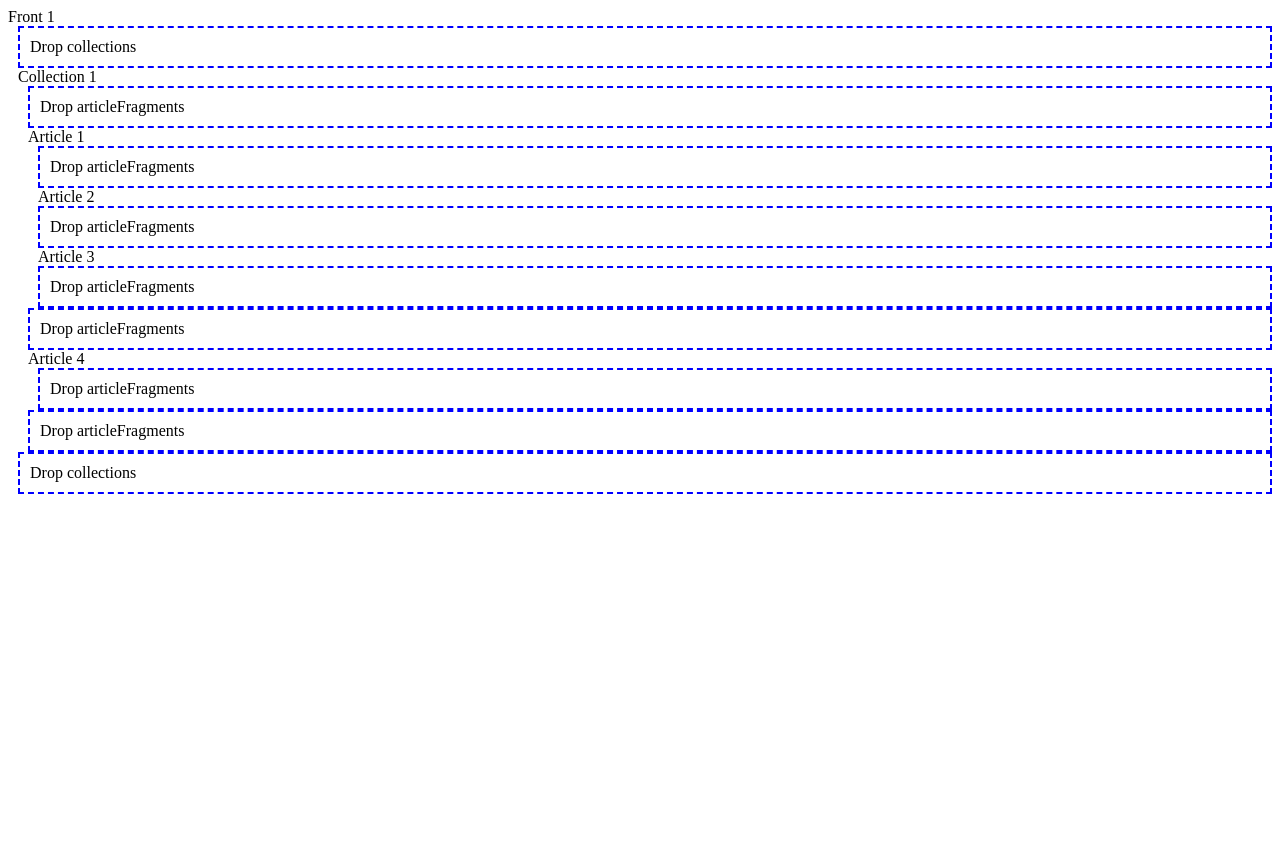
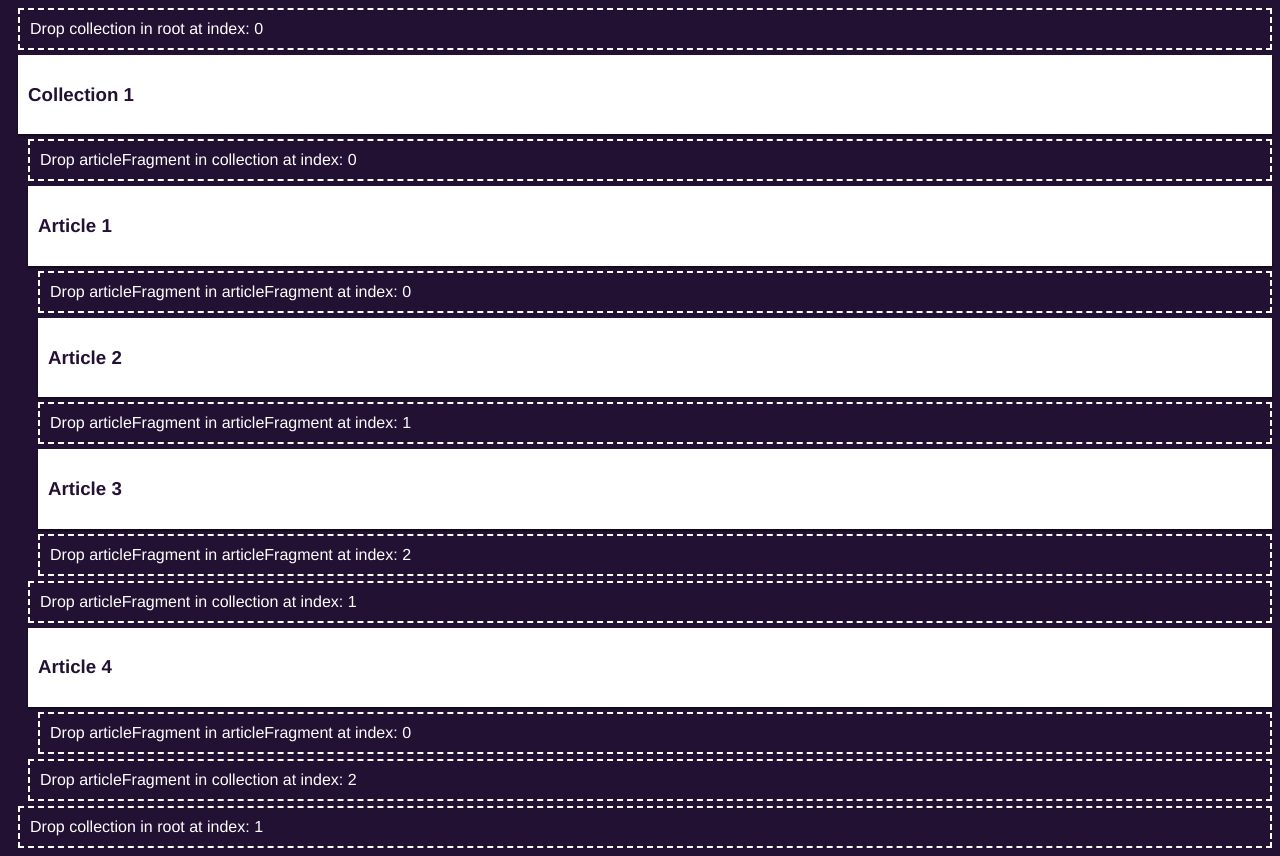
Before and after one commit to RichieAHB/collection-tree-editor, a React (Create React App) app: page / in a window 1280 px wide. Before the commit the page ends 800 px from the top, so only its background shows below. Built offline with nearby package versions, Linux system fonts and the light colour scheme.

Commit message:
Outsource rendering and turn into controlled component

```diff
--- a/public/index.html
+++ b/public/index.html
@@ -20,6 +20,17 @@
       Learn how to configure a non-root public URL by running `npm run build`.
     -->
     <title>React App</title>
+    <style>
+
+    html,
+    body {
+      background: #221133;
+      color: white;
+      font-family: 'Helvetica Neue';
+      font-weight: 300;
+    }
+
+    </style>
   </head>
   <body>
     <noscript>
--- /dev/null
+++ b/src/App.js
@@ -0,0 +1,46 @@
+import * as React from 'react';
+import Collection from './Collection';
+import RenderNode from './RenderNode';
+import { buildTree } from './utils/TreeUtils';
+
+class App extends React.Component {
+  constructor(props) {
+    super(props);
+    const { normalizedData, rootId, rootKey, structure } = this.props;
+    this.state = {
+      tree: buildTree(normalizedData, rootKey, rootId, structure)
+    };
+  }
+
+  static getDerivedStateFromProps = ({
+    normalizedData,
+    rootId,
+    rootKey,
+    structure
+  }) => ({
+    tree: buildTree(normalizedData, rootKey, rootId, structure)
+  });
+
+  handleChange = tree =>
+    this.setState({
+      tree
+    });
+
+  render() {
+    return (
+      <Collection
+        tree={this.state.tree}
+        structure={this.props.structure}
+        onChange={this.handleChange}
+        renderers={{
+          // these don't have to be the same type
+          root: props => <RenderNode {...props} />,
+          collection: props => <RenderNode {...props} />,
+          articleFragment: props => <RenderNode {...props} />
+        }}
+      />
+    );
+  }
+}
+
+export default App;
--- a/src/Collection.js
+++ b/src/Collection.js
@@ -1,12 +1,7 @@
 import React from 'react';
 import produce from 'immer';
 import Node from './Node';
-import {
-  findAtPath,
-  isSubPath,
-  buildTree,
-  pathForMove
-} from './utils/TreeUtils';
+import { findAtPath, isSubPath, pathForMove } from './utils/TreeUtils';
 
 class Collection extends React.Component {
   state = {
@@ -14,26 +9,24 @@ class Collection extends React.Component {
     draftTree: null
   };
 
-  constructor(props) {
-    super(props);
-    const { normalizedData, rootId, rootKey, structure } = this.props;
-    this.state = {
-      tree: buildTree(normalizedData, rootKey, rootId, structure)
-    };
-  }
+  static getDerivedStateFromProps = ({ tree }) => ({
+    tree
+  });
 
   detach = path => () => {
+    try {
       const tree = produce(this.state.tree, draftTree => {
         const newPath = path.slice();
-      const [key, index] = newPath.pop();
+        const { key, index } = newPath.pop();
         const parent = findAtPath(draftTree, newPath);
         parent[key].splice(index, 1);
       });
-
       this.setState({
-      draftTree: tree,
-      didDrop: true
+        draftTree: tree
       });
+    } catch (e) {
+      console.log(`Couldn't detach: ${e.message}`);
+    }
   };
 
   attach = path => e => {
@@ -42,57 +35,76 @@ class Collection extends React.Component {
     try {
       json = JSON.parse(e.dataTransfer.getData('data'));
     } catch (e) {
+      console.log(`error parsing the drag data`);
       return;
     }
 
-    const { data, path: sourcePath } = json;
+    const { data, path: sourcePath, type } = json;
 
     if (isSubPath(sourcePath, path)) {
+      console.log(`can't drop into itself`);
       return;
     }
 
+    const allowedType = path[path.length - 1].type;
+
+    if (type !== allowedType) {
+      console.log(`can't drop ${type}, expecting ${allowedType}`);
+      return;
+    }
+
+    const edits = [];
+
+    // check whether the type being dropped suits the place it's being dropped
+
+    try {
       // this could probably just be draft tree
-    const tree = produce(this.state.draftTree || this.state.tree, draftTree => {
+      const tree = produce(
+        this.state.draftTree || this.state.tree,
+        draftTree => {
           const newPath = pathForMove(sourcePath, path);
-      console.log(newPath);
-      const [key, index] = newPath.pop();
+          const { key, index } = newPath.pop();
           const parent = findAtPath(draftTree, newPath);
           parent[key].splice(index, 0, data);
+
+          // TODO: build this stuff out
+          edits.push({
+            type: 'MOVE',
+            data
           });
 
-    this.setState({
-      tree,
-      didDrop: true
-    });
+          // dedupe
+          // flatten
+        }
+      );
+
+      this.props.onChange(tree);
+    } catch (e) {
+      console.log(`Couldn't attach: ${e.message}`);
+    }
   };
 
   onDragEnd = () => {
-    if (!this.state.didDrop) {
     this.setState({
-        draftTree: null,
-        tree: this.state.draftTree || this.state.tree,
-        didDrop: false
+      draftTree: null
     });
-    } else {
-      this.setState({
-        didDrop: false
-      });
-    }
   };
 
   render() {
     const { attach, detach, onDragEnd } = this;
-    const { structure } = this.props;
+    const { structure, renderers } = this.props;
     const { tree } = this.state;
 
     return (
       <div onDragEnd={onDragEnd}>
         <Node
           node={tree}
-          structure={structure}
+          type="root"
+          path={[]}
           attach={attach}
           detach={detach}
-          path={[]}
+          renderers={renderers}
+          structure={structure}
         />
       </div>
     );
--- a/src/DragZone.js
+++ b/src/DragZone.js
@@ -24,7 +24,14 @@ class DragZone extends React.Component {
     return (
       <div
         style={{
+          background: 'white',
+          boxShadow: this.state.dragging
+            ? '0 2px 5px 0 rgba(0, 0, 0, 0.5)'
+            : '0 2px 2px 0 rgba(0, 0, 0, 0.5)',
+          color: '#221133',
           cursor: 'pointer',
+          padding: '10px',
+          margin: '5px 0'
         }}
         draggable
         onDragStart={this.onDragStart}
--- a/src/DropZone.js
+++ b/src/DropZone.js
@@ -4,7 +4,7 @@ class DropZone extends React.Component {
   render() {
     return (
       <div
-        style={{ border: '2px dashed blue', padding: '10px' }}
+        style={{ border: '2px dashed white', margin: '5px 0', padding: '10px' }}
         onDragOver={e => e.preventDefault()}
         onDrop={this.props.onDrop}
       >
--- a/src/Node.js
+++ b/src/Node.js
@@ -1,71 +1,42 @@
 import * as React from 'react';
-import DragZone from './DragZone';
-import DropZone from './DropZone';
-
-const Indent = ({ children }) => (
-  <div style={{ marginLeft: '10px' }}>{children}</div>
-);
-
-const ChildDropZone = ({
-  path,
-  attach,
-  structure,
-  childrenKey,
-  modelKey,
-  index
-}) =>
-  path.length <= structure.length + 2 && (
-    <DropZone onDrop={attach([...path, [childrenKey, index]])}>
-      Drop {modelKey}
-    </DropZone>
-  );
+import { pathSpec } from './utils/TreeUtils';
 
 const Node = ({
   node,
-  path = [],
+  type,
+  path,
   attach,
   detach,
-  structure: [{ childrenKey, modelKey } = {}, ...structure]
+  renderers,
+  structure: [{ childrenKey, childrenType } = {}, ...structure]
 }) => (
   <React.Fragment>
-    <DragZone
-      onDragStart={detach(path)}
-      data={{
+    {renderers[type]({
+      node,
+      onDragStart: detach(path),
+      dragData: {
         data: node,
+        type: type,
         path
-      }}
-    >
-      {node.title}
-    </DragZone>
-    <Indent>
-      {(node[childrenKey] || []).map((child, i) => (
-        <React.Fragment key={child.id}>
-          <ChildDropZone
-            path={path}
-            structure={structure}
-            childrenKey={childrenKey}
-            modelKey={modelKey}
-            attach={attach}
-            index={i}
-          />
+      },
+      onChildDrop: i => attach([...path, pathSpec(childrenKey, i, childrenType)]),
+      canDrag: path.length > 0,
+      canDrop: path.length <= structure.length + 2,
+      parentType: type,
+      allowedType: childrenType,
+      children: (node[childrenKey] || []).map((child, i) => (
         <Node
+          key={child.id}
           node={child}
-            path={[...path, [childrenKey, i]]}
+          type={childrenType}
+          path={[...path, pathSpec(childrenKey, i, childrenType)]}
           attach={attach}
           detach={detach}
+          renderers={renderers}
           structure={structure}
         />
-        </React.Fragment>
-      ))}
-      <ChildDropZone
-        path={path}
-        structure={structure}
-        childrenKey={childrenKey}
-        modelKey={modelKey}
-        attach={attach}
-        index={(node[childrenKey] || []).length}
-      />
-    </Indent>
+      ))
+    })}
   </React.Fragment>
 );
 
--- /dev/null
+++ b/src/RenderNode.js
@@ -0,0 +1,46 @@
+import * as React from 'react';
+import DragZone from './DragZone';
+import DropZone from './DropZone';
+
+const Indent = ({ children }) => (
+  <div style={{ marginLeft: '10px' }}>{children}</div>
+);
+
+const RenderNode = ({
+  node,
+  onDragStart,
+  dragData,
+  children,
+  onChildDrop,
+  canDrag,
+  canDrop,
+  parentType,
+  allowedType
+}) => (
+  <div>
+    {canDrag && (
+      <DragZone onDragStart={onDragStart} data={dragData}>
+        <h3>{node.title}</h3>
+      </DragZone>
+    )}
+    <Indent>
+      {children.map((child, i) => (
+        <React.Fragment key={i}>
+          {canDrop && (
+            <DropZone onDrop={onChildDrop(i)}>
+              Drop {allowedType} in {parentType} at index: {i}
+            </DropZone>
+          )}
+          {child}
+        </React.Fragment>
+      ))}
+      {canDrop && (
+        <DropZone onDrop={onChildDrop(children.length)}>
+          Drop {allowedType} in {parentType} at index: {children.length}
+        </DropZone>
+      )}
+    </Indent>
+  </div>
+);
+
+export default RenderNode;
--- a/src/index.js
+++ b/src/index.js
@@ -1,26 +1,27 @@
 import React from 'react';
 import ReactDOM from 'react-dom';
-import Collection from './Collection';
+import App from './App';
 import model from './model';
 
+const el = (
+  childrenType,
+  childrenKey = `${childrenType}s`,
+  modelKey = `${childrenType}s`
+) => ({
+  childrenType,
+  modelKey,
+  childrenKey
+});
+
 ReactDOM.render(
-  <Collection
+  <App
     normalizedData={model}
     rootKey="fronts"
     rootId={1}
     structure={[
-      {
-        childrenKey: 'collections',
-        modelKey: 'collections'
-      },
-      {
-        childrenKey: 'articleFragments',
-        modelKey: 'articleFragments'
-      },
-      {
-        childrenKey: 'supporting',
-        modelKey: 'articleFragments'
-      }
+      el('collection'),
+      el('articleFragment'),
+      el('articleFragment', 'supporting')
     ]}
   />,
   document.getElementById('root')
--- a/src/utils/TreeUtils.js
+++ b/src/utils/TreeUtils.js
@@ -19,28 +19,34 @@ const buildTree = (entities, rootType, rootId, structure) => {
   return buildNode(entities, rootType, rootId, structure);
 };
 
+const pathSpec = (key, index, type) => ({
+  key,
+  index,
+  type
+});
+
 const findAtPath = (obj, path) =>
-  path.reduce((o, [key, index]) => o[key][index], obj);
+  path.reduce((o, { key, index }) => o[key][index], obj);
 
 const isSubPath = (parent, sub) =>
   sub.length > parent.length &&
-  !parent.some(([kp, ip], i) => {
-    const [ks, is] = sub[i] || [];
+  !parent.some(({ key: kp, index: ip }, i) => {
+    const { key: ks, index: is } = sub[i] || [];
     return kp !== ks || ip !== is;
   });
 
 const pathForMove = (source, target) => {
-  return target.map(([kt, it], i) => {
-
+  return target.map((targetPathSpec, i) => {
+    const { key: kt, index: it, type: tt } = targetPathSpec;
     if (i === source.length - 1) {
-      const [ks, is] = source[i];
+      const { key: ks, index: is } = source[i];
 
       if (ks === kt && is < it) {
-        return [kt, it - 1];
+        return pathSpec(kt, it - 1, tt);
       }
     }
-    return [kt, it];
+    return targetPathSpec;
   });
 };
 
-export { buildTree, findAtPath, isSubPath, pathForMove };
+export { buildTree, findAtPath, isSubPath, pathForMove, pathSpec };
```
Lines whose indentation alone changed are shown as unchanged.
